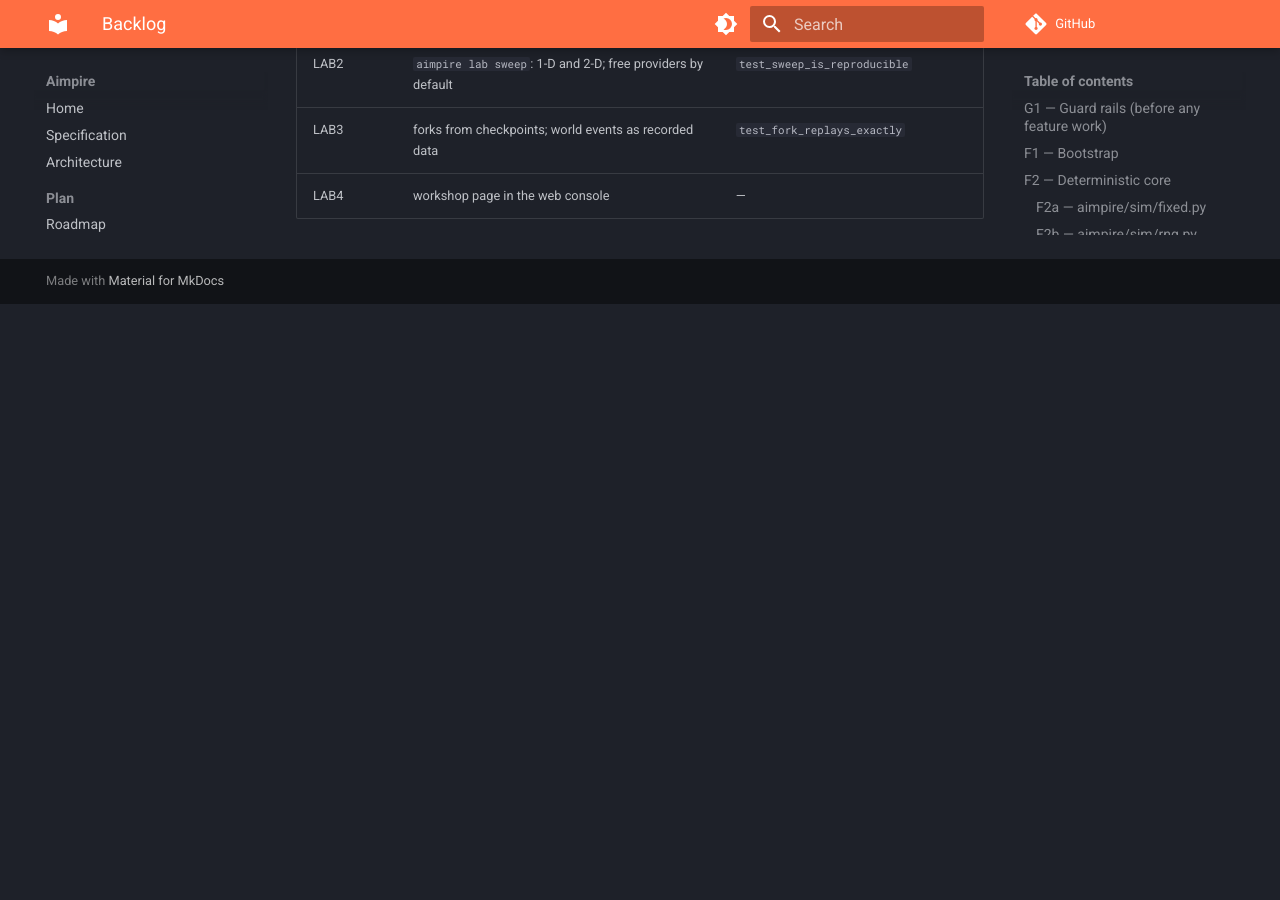
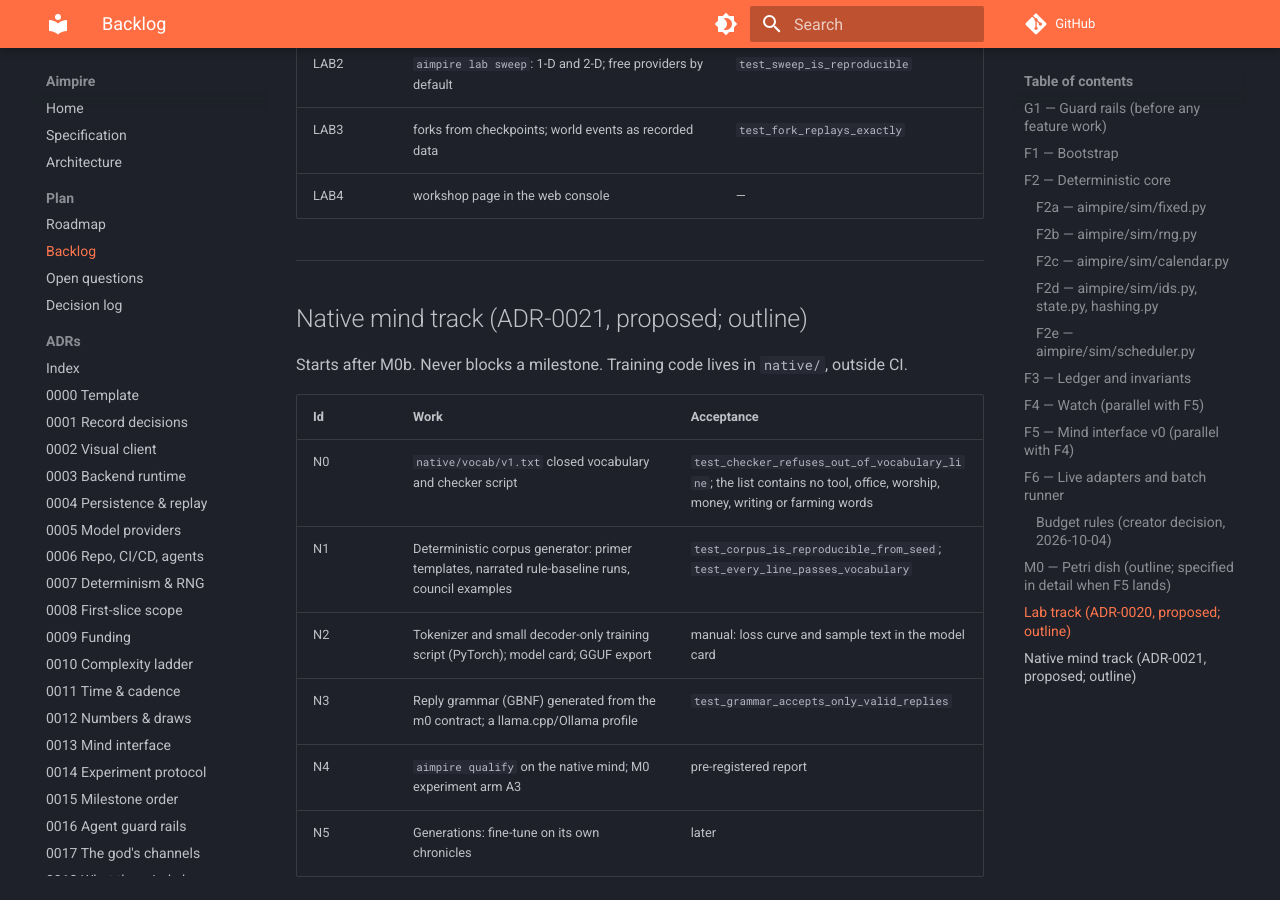
Before and after one commit to seedfourtytwo/aimpire, an MkDocs documentation site: the page built from docs/plan/backlog.md, in a window 1280 px wide and 900 px high, scrolled down 7711 px. Built offline with MkDocs 1.6.1 and Material for MkDocs 9.7.7, drawn with Linux system fonts in a browser that asks for light colours; comment, search, counter and statistics services are not loaded; before the commit the page ends 8015 px from its top, so only the background shows below that.

Commit message:
docs: plan the native mind track (ADR-0021, proposed) (#24)
The self-trained small model starts after M0 at the creator's request. The
corpus is generated from templates and narrated runs under a closed
vocabulary; replies are grammar-constrained; training lives in native/.


Claude-Session: https://claude.ai/code/session_01NKkxg3dTZvw62PTk6GDVhq

Co-authored-by: Claude <noreply@anthropic.com>

```diff
--- /dev/null
+++ b/docs/adr/0021-native-mind-track.md
@@ -0,0 +1,35 @@
+# ADR-0021: Native mind track: start after M0, generated corpus, constrained replies
+
+- **Status:** Proposed
+- **Date:** 2026-10-04
+- **Deciders:** creator (+ planning session)
+- **Amends:** ADR-0018 section 5 (timing and corpus rules)
+
+## Context
+ADR-0018 made a self-trained small model (arm A3) a research track to begin after M2. The creator wants it sooner: first tests use a regular model, then quickly a model we train ourselves. Two risks decide the design. A corpus written by a frontier model would leak concepts that a word list cannot catch. And a tiny model cannot be trusted to produce valid replies. Full reasoning: `docs/research/91-native-minds.md`.
+
+## Decision
+1. **Timing.** The track starts after M0 (N0–N1 as soon as M0b exists). It never blocks a milestone.
+2. **Corpus is generated, not LLM-written.**
+   - It comes from templates and from narrated rule-baseline runs.
+   - Every line passes a closed-vocabulary checker against a published, versioned list.
+   - LLM-written text is allowed only as a labelled ablation arm (`A3-llm`).
+3. **Replies are grammar-constrained.** The native mind decodes under a grammar generated from the reply contract, so every reply is a valid form. Experiments measure decisions, not formatting.
+4. **Separate project.** Training code lives in `native/` (its own uv project with PyTorch). The simulation package, its tests and CI never import or run it. Training runs on the creator's GPU or a rented GPU, by hand.
+5. **Serving through the existing adapter.** The trained model is exported for llama.cpp or Ollama and used through `OpenAICompatProvider` as a price-0 profile.
+6. **Model card.** Every trained model records its corpus hash, vocabulary version, parameters, training steps and parent model (for generations). A run using it records the card hash in its manifest.
+7. **Generations later.** A later version may be fine-tuned on its own tribes' chronicles, after the vocabulary checker.
+
+## Alternatives considered
+- **Frontier-written primer with a word filter.** Rejected: it filters words, not ideas.
+- **Free-text replies with retries.** Rejected: a tiny model would fail most councils, and we would be measuring formatting.
+- **Keep the ADR-0018 timing (after M2).** Rejected at the creator's request. M0 transcripts are enough to start.
+
+## Consequences
+- Positive: A3 comparisons come early; the corpus is reproducible; no new runtime dependency in the simulation.
+- Negative: someone has to author the vocabulary and the templates; GPU time; the risk that a small model acts nearly at random (decided on data, see the note).
+- Revisit if M0 qualification shows no difference from random at 30M parameters after more council examples.
+
+## References
+- `docs/research/91-native-minds.md`; ADR-0013, ADR-0014, ADR-0018.
+- Eldan and Li 2023 (TinyStories); llama.cpp GBNF grammars.
--- a/docs/adr/README.md
+++ b/docs/adr/README.md
@@ -30,5 +30,6 @@ We use MADR-lite records: one file per decision, `NNNN-kebab-title.md`, copied f
 | [0018](0018-what-the-minds-know.md) | What the minds know: knowledge arms and native minds | Accepted |
 | [0019](0019-emergence-first.md) | Emergence first: primitives, not institutions | Accepted |
 | [0020](0020-tinkering-lab-and-world-constants.md) | The Tinkering Lab and world constants | Proposed |
+| [0021](0021-native-mind-track.md) | Native mind track: after M0, generated corpus, constrained replies | Proposed |
 
 Background research for each decision lives in `docs/research/` (listed on the [docs home page](../index.md)).
--- a/docs/plan/backlog.md
+++ b/docs/plan/backlog.md
@@ -226,3 +226,17 @@ Live calls run only from an explicit profile with a budget. CI never calls a pro
 | LAB2 | `aimpire lab sweep`: 1-D and 2-D; free providers by default | `test_sweep_is_reproducible` |
 | LAB3 | forks from checkpoints; world events as recorded data | `test_fork_replays_exactly` |
 | LAB4 | workshop page in the web console | — |
+
+---
+
+## Native mind track (ADR-0021, proposed; outline)
+Starts after M0b. Never blocks a milestone. Training code lives in `native/`, outside CI.
+
+| Id | Work | Acceptance |
+|---|---|---|
+| N0 | `native/vocab/v1.txt` closed vocabulary and checker script | `test_checker_refuses_out_of_vocabulary_line`; the list contains no tool, office, worship, money, writing or farming words |
+| N1 | Deterministic corpus generator: primer templates, narrated rule-baseline runs, council examples | `test_corpus_is_reproducible_from_seed`; `test_every_line_passes_vocabulary` |
+| N2 | Tokenizer and small decoder-only training script (PyTorch); model card; GGUF export | manual: loss curve and sample text in the model card |
+| N3 | Reply grammar (GBNF) generated from the m0 contract; a llama.cpp/Ollama profile | `test_grammar_accepts_only_valid_replies` |
+| N4 | `aimpire qualify` on the native mind; M0 experiment arm A3 | pre-registered report |
+| N5 | Generations: fine-tune on its own chronicles | later |
--- /dev/null
+++ b/docs/research/91-native-minds.md
@@ -0,0 +1,53 @@
+# 91 — Native minds: a small model we train ourselves
+
+*Planning note, 2026-10-04. Decision record: ADR-0021 (Proposed). Extends ADR-0018, arm A3.*
+
+## What the creator asked for
+First tests use a regular pretrained model. Soon after, move to a small model trained by us that does not know technology or history and has to figure things out. The creator finds this interesting in itself as an experiment.
+
+## Is it complicated?
+Less than it sounds, because the model can be small and its world is small.
+- **Size.** A model of 10–30 million parameters writes fluent simple language when its training text is simple (TinyStories, Eldan and Li 2023). That trains in hours on one consumer GPU, such as the creator's RTX 2070 Super (8 GB), or a rented cloud GPU for a few dollars.
+- **Format.** Small models are bad at producing exact JSON. We don't rely on them to: the reply is forced through a **grammar** at decoding time (llama.cpp GBNF grammars, served through the existing OpenAI-compatible adapter). Every reply is then a valid form, and the experiment measures *decisions*, not typing.
+- **The hard part is the text, not the training.** What the model reads decides what it knows, so the corpus is the real design work.
+
+## The one rule that matters: no knowledge may leak in through the corpus
+If a frontier model writes the training stories, it smuggles in its concepts ("put seeds in the ground and wait"), even when the words are simple. A word list catches words, not ideas. So:
+- **The corpus is generated, not written by an LLM.** It comes from templates and from the simulation itself: rule-baseline runs narrated by a deterministic narrator ("Ka walked to the river place. Ka found little food. The children were hungry.").
+- **Closed vocabulary.** A published, versioned list of roughly 1,000–2,000 words: body, kin, hunger, weather, animals, plants, places, feelings, counting, and the actions the world allows. It contains **no** words for tools beyond the starting kit, for offices, rulers, priests, gods, money, writing or farming. A checker script refuses any corpus line with a word outside the list.
+- **Concept checks.** The narrator only describes events that happened in the world, so it cannot describe an invention nobody made.
+- **LLM-written text only as an ablation arm** (`A3-llm`), to measure how much it changes behaviour.
+
+## Pipeline
+1. **Vocabulary (N0).** `native/vocab/v1.txt` plus the checker; the vocabulary is itself a versioned design decision.
+2. **Corpus (N1).** Sources, in order of weight:
+   - a primer of template sentences about needs, kin, seasons and places;
+   - narrated rule-baseline runs from M0 (and later M1);
+   - council examples: an observation and a sensible reply from the baseline policies, so the model learns what a council turn looks like.
+   It is deterministic from a seed, so the corpus is reproducible and its hash goes into the model card.
+3. **Tokenizer and training (N2).**
+   - A small byte-pair tokenizer trained on the corpus, and a small decoder-only transformer.
+   - Separate `native/` uv project with PyTorch, so the simulation and CI stay light.
+   - Runs on the laptop GPU or a rented GPU, never in CI.
+   - The output is a model card (corpus hash, vocabulary version, parameters, training steps, loss) plus a GGUF file for llama.cpp or Ollama.
+4. **Serving (N3).** llama.cpp or Ollama locally, with the reply grammar generated from the m0 contract. It is driven through `OpenAICompatProvider`, so it is just another profile at price 0.
+5. **Qualification (N4).** `aimpire qualify` like any model, then the M0 experiment against random, greedy, half-full, and a frontier model in A0 and A2.
+6. **Generations (N5, later).**
+   - Fine-tune the next version on the chronicles and journals its own tribes wrote, after the vocabulary checker.
+   - Culture then accumulates in the weights.
+   - Each generation keeps its lineage in its model card.
+
+## Expectations
+- It will plan worse than a frontier model. That is the point: whatever it does, it did not remember from human history.
+- It may not "think" in any deep sense at this size. If M0 shows behaviour indistinguishable from random, the next steps are a larger model (100M+), more council examples, or a longer context. That decision is made on data.
+- The interesting comparisons are A0 versus A2 versus A3 on the same seeds: what each mind does with the same world, and which human parallels appear only where the model could not have read about them.
+
+## Timing
+- **Earlier than ADR-0018 said.** It starts **after M0**, not after M2, because the creator wants it and M0's rule-baseline runs are the first corpus.
+- N0 and N1 can begin as soon as M0b exists.
+- It stays off the critical path: milestones never wait for it.
+
+## Sources
+- Eldan R., Li Y. (2023). *TinyStories: How Small Can Language Models Be and Still Speak Coherent English?* arXiv:2305.07759.
+- llama.cpp grammars (GBNF), for constrained decoding: https://github.com/ggml-org/llama.cpp/blob/master/grammars/README.md
+- ADR-0018 (knowledge arms), ADR-0014 (experiment protocol).
--- a/mkdocs.yml
+++ b/mkdocs.yml
@@ -63,6 +63,7 @@ nav:
       - "0018 What the minds know": adr/0018-what-the-minds-know.md
       - "0019 Emergence first": adr/0019-emergence-first.md
       - "0020 Tinkering Lab": adr/0020-tinkering-lab-and-world-constants.md
+      - "0021 Native minds": adr/0021-native-mind-track.md
   - Research:
       - Brief: research/00-brief.md
       - Client & rendering: research/10-client-rendering.md
@@ -73,6 +74,7 @@ nav:
       - Social systems: research/70-social-systems.md
       - Planning review: research/80-plan-review-2026-10-04.md
       - Tinkering Lab & world physics: research/90-tinkering-lab-and-world-physics.md
+      - Native minds: research/91-native-minds.md
   - Agents:
       - Status: agents/STATUS.md
       - Workflow: agents/workflow.md
```
Also changed, not shown: docs/plan/decision-log.md (+1 -0 lines), docs/plan/roadmap.md (+1 -1 lines).
